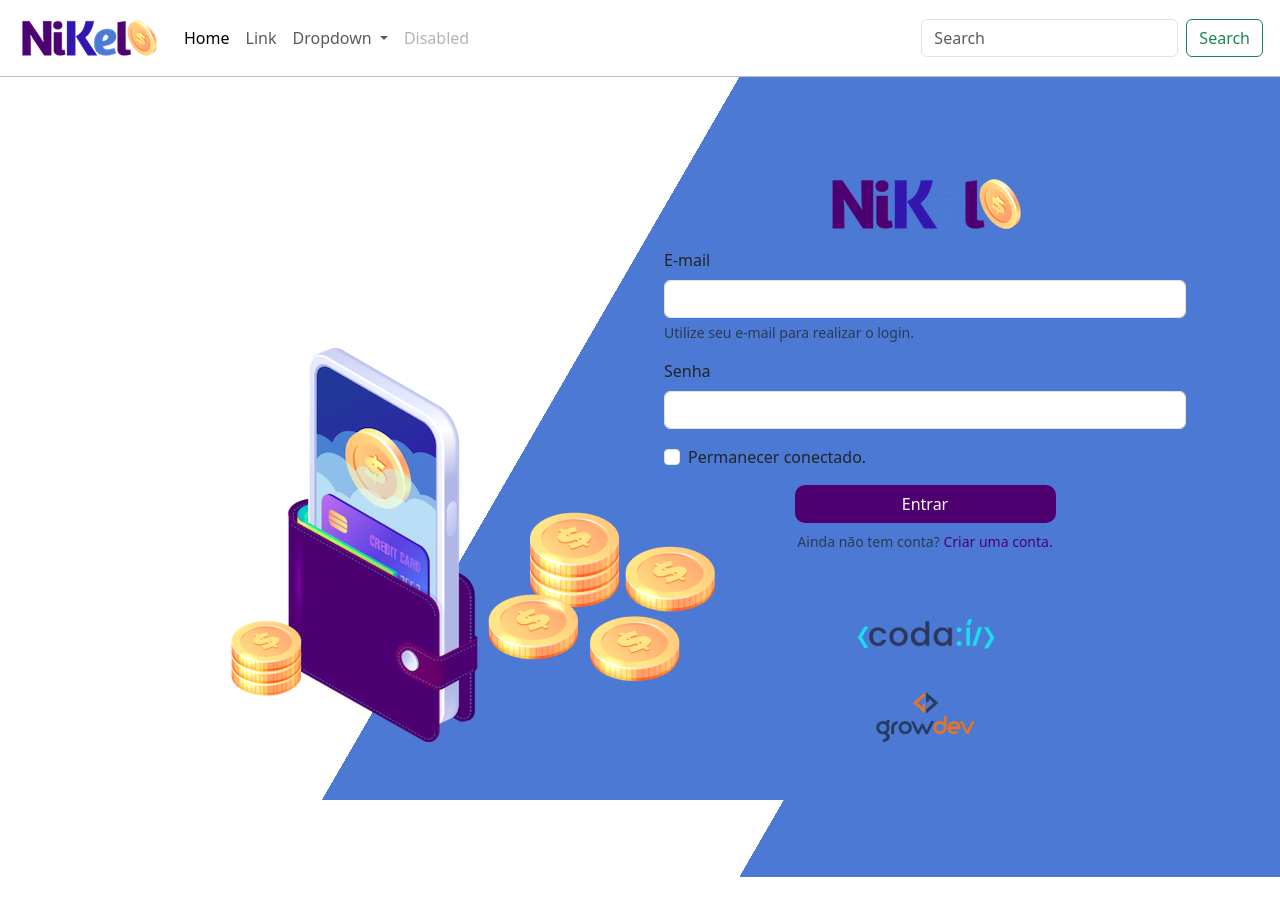
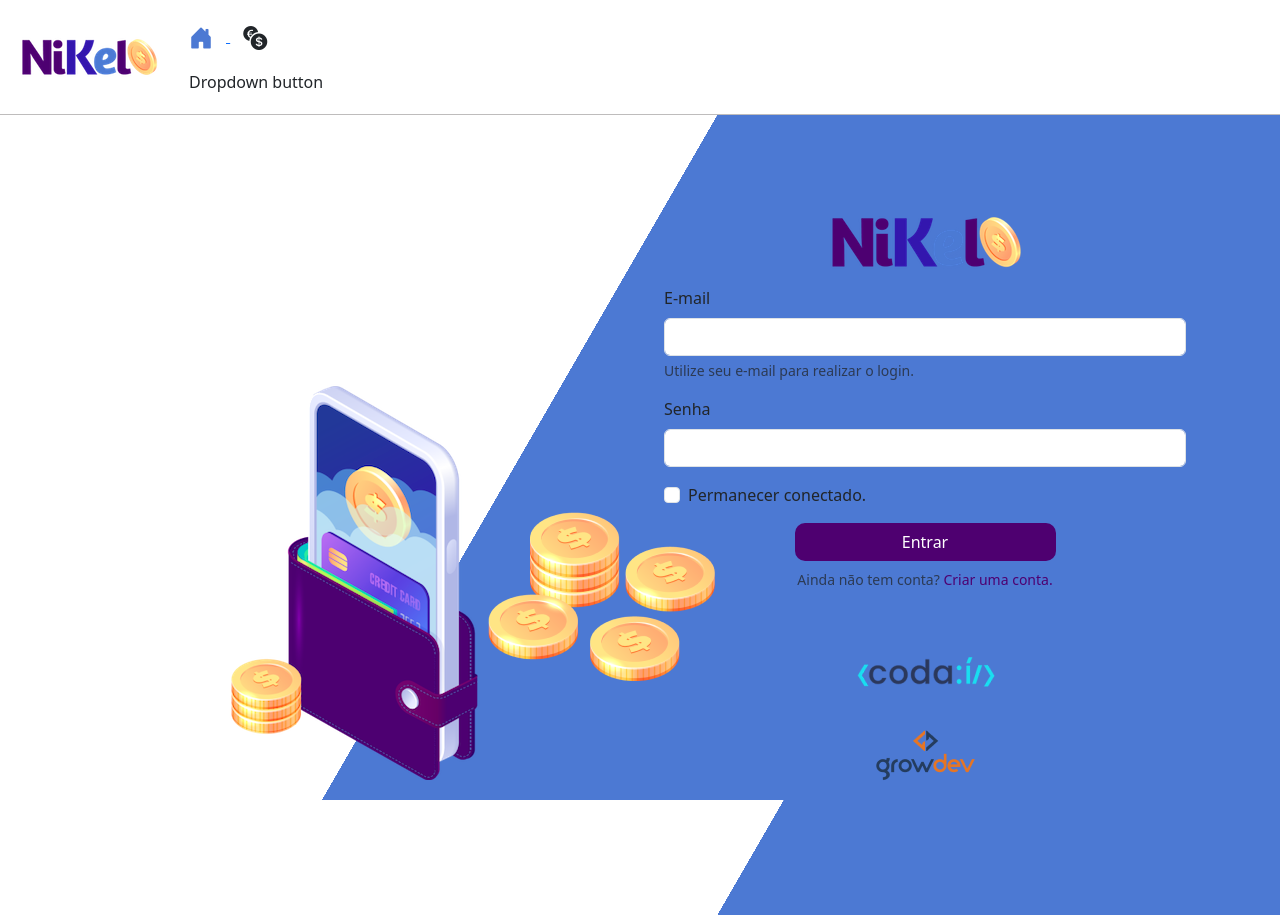
Before and after one commit to JhonnyAraujo/Nikel, a plain HTML site: page public/home.html in a window 1280 px wide. Before the commit the page ends 877 px from the top, so only its background shows below. Drawn offline with nearby package versions, Linux system fonts and the light colour scheme.

Commit message:
feat(html): adiciona CDN do Bootstrap JS para interatividade

```diff
--- a/public/css/style.css
+++ b/public/css/style.css
@@ -1,3 +1,11 @@
+/* Estilos globais */
+.color-primary {
+  color: #4e0070;
+}
+.color-secondary {
+  color: #4c79d3;
+}
+
 /* Estilo página login */
 #login {
   background: linear-gradient(120deg, #4c79d3 44.9%, #ffffff 45%) no-repeat
--- a/public/home.html
+++ b/public/home.html
@@ -6,6 +6,7 @@
   <meta name="viewport" content="width=device-width, initial-scale=1.0">
   <title>Nikel - Home</title>
   <link href="https://cdn.jsdelivr.net/npm/bootstrap@5.3.8/dist/css/bootstrap.min.css" rel="stylesheet" integrity="sha384-sRIl4kxILFvY47J16cr9ZwB07vP4J8+LH7qKQnuqkuIAvNWLzeN8tE5YBujZqJLB" crossorigin="anonymous">
+  <link rel="stylesheet" href="https://cdn.jsdelivr.net/npm/bootstrap-icons@1.13.1/font/bootstrap-icons.min.css">
   <link rel="stylesheet" href="./css/style.css">
 </head>
 
@@ -20,34 +21,28 @@
           <span class="navbar-toggler-icon"></span>
         </button>
         <div class="collapse navbar-collapse" id="navbarSupportedContent">
-          <ul class="navbar-nav me-auto mb-2 mb-lg-0">
-            <li class="nav-item">
-              <a class="nav-link active" aria-current="page" href="#">Home</a>
-            </li>
-            <li class="nav-item">
-              <a class="nav-link" href="#">Link</a>
-            </li>
-            <li class="nav-item dropdown">
-              <a class="nav-link dropdown-toggle" href="#" role="button" data-bs-toggle="dropdown" aria-expanded="false">
-                Dropdown
-              </a>
+          <div>
+            <a href="./home.html">
+              <button class="btn">
+                <i class="bi bi-house-door-fill fs-4 color-secondary"></i>
+              </button>
+            </a>
+            <a href=".">
+              <button class="btn">
+                <i class="bi bi-currency-exchange fs-4"></i>
+              </button>
+            </a>
+            <div class="dropdown">
+              <button class="btn" type="button" data-bs-toggle="dropdown" aria-expanded="false">
+                Dropdown button
+              </button>
               <ul class="dropdown-menu">
                 <li><a class="dropdown-item" href="#">Action</a></li>
                 <li><a class="dropdown-item" href="#">Another action</a></li>
-                <li>
-                  <hr class="dropdown-divider">
-                </li>
                 <li><a class="dropdown-item" href="#">Something else here</a></li>
               </ul>
-            </li>
-            <li class="nav-item">
-              <a class="nav-link disabled" aria-disabled="true">Disabled</a>
-            </li>
-          </ul>
-          <form class="d-flex" role="search">
-            <input class="form-control me-2" type="search" placeholder="Search" aria-label="Search" />
-            <button class="btn btn-outline-success" type="submit">Search</button>
-          </form>
+            </div>
+          </div>
         </div>
       </div>
     </nav>
@@ -119,6 +114,8 @@
       </div>
     </div>
   </main>
+  <script src="https://cdn.jsdelivr.net/npm/@popperjs/core@2.11.8/dist/umd/popper.min.js" integrity="sha384-I7E8VVD/ismYTF4hNIPjVp/Zjvgyol6VFvRkX/vR+Vc4jQkC+hVqc2pM8ODewa9r" crossorigin="anonymous"></script>
+  <script src="https://cdn.jsdelivr.net/npm/bootstrap@5.3.8/dist/js/bootstrap.min.js" integrity="sha384-G/EV+4j2dNv+tEPo3++6LCgdCROaejBqfUeNjuKAiuXbjrxilcCdDz6ZAVfHWe1Y" crossorigin="anonymous"></script>
 </body>
 
 </html>
```
